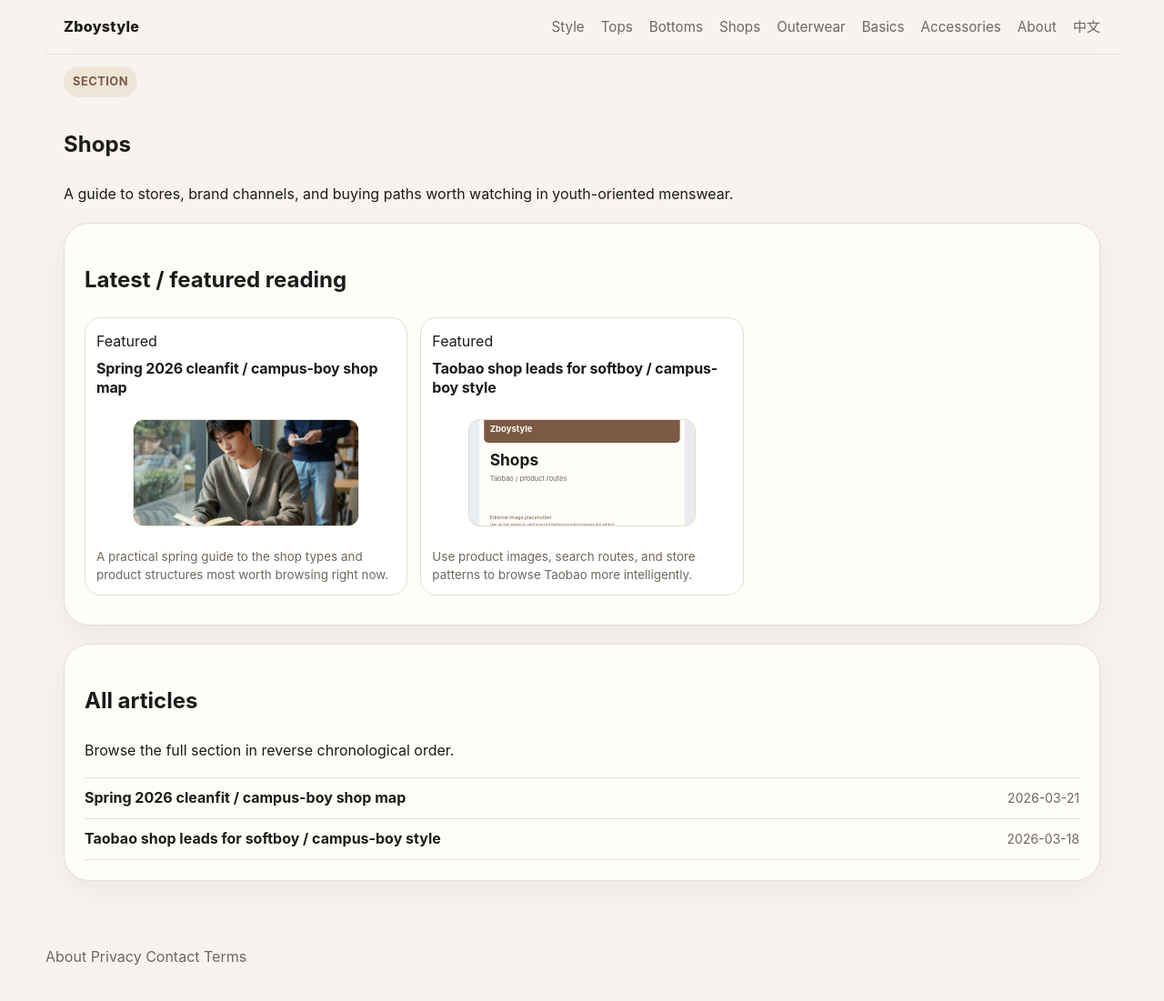
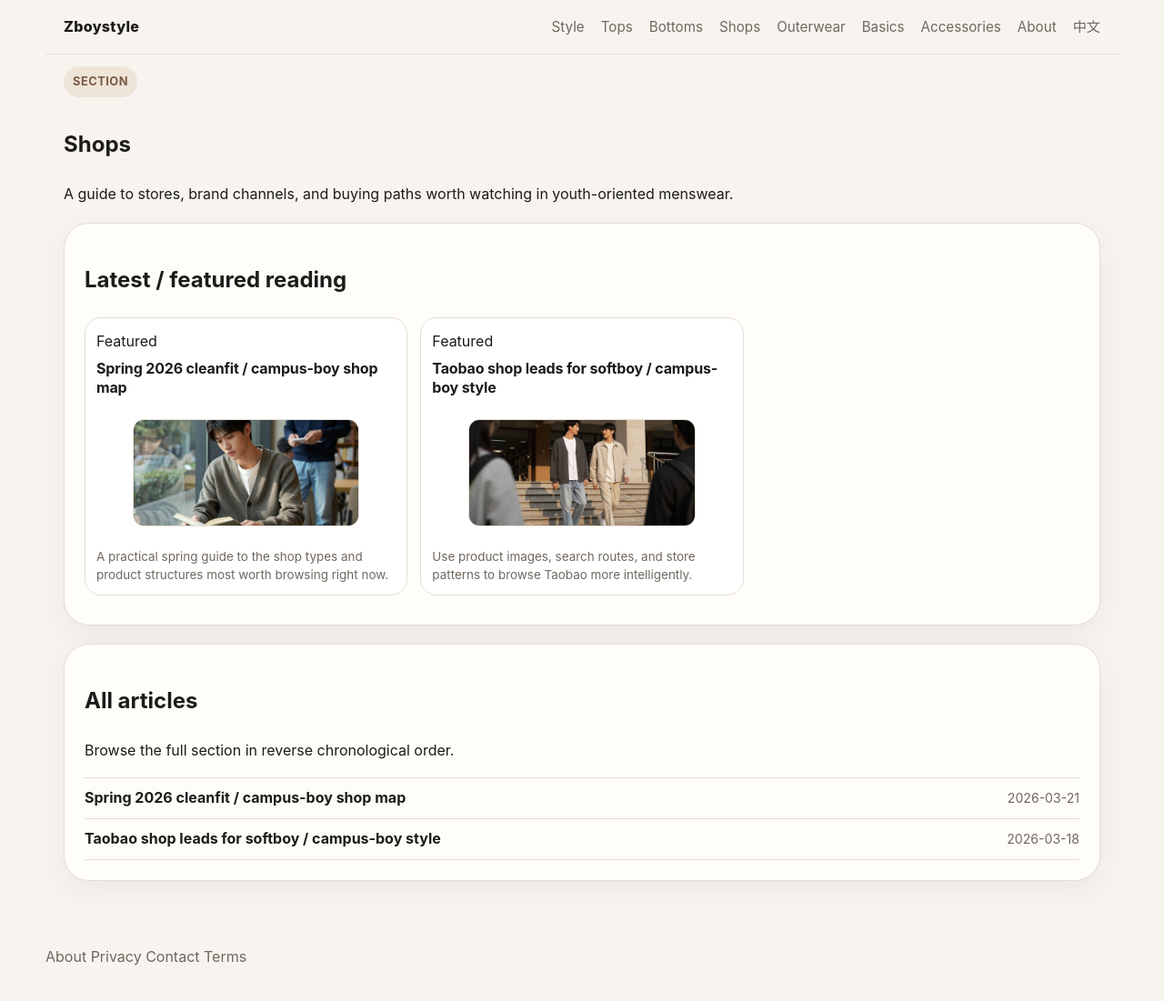
Before and after one commit to qilin-agent/zboystyle, a Jekyll site: the page built from _en_section_index/shop.html, in a window 1280 px wide and 1116 px high. Shown: the top 1101 px of the window at 91% size. Built offline with Jekyll 4.4.1, drawn with Linux system fonts in a browser that asks for light colours.

```diff
--- a/_en_shop/taobao-softboy-shops.html
+++ b/_en_shop/taobao-softboy-shops.html
@@ -13,7 +13,7 @@ updated: 2026-03-18
 featured: true
 index_title: "Taobao shop leads for softboy / campus-boy style"
 index_description: "Use product images, search routes, and store patterns to browse Taobao more intelligently."
-thumbnail_image: "../../assets/img/generated/shop-taobao.svg"
+thumbnail_image: "../../assets/img/task-generated/zboystyle/college-boy-style-hero-01.jpg"
 thumbnail_alt: "Taobao softboy menswear shop guide"
 ---
 <span class="eyebrow">Shops / Platform mining</span>
--- a/_zh_shop/taobao-softboy-shops.html
+++ b/_zh_shop/taobao-softboy-shops.html
@@ -13,7 +13,7 @@ updated: 2026-03-18
 featured: true
 index_title: "淘宝 softboy / 男大风店铺起点"
 index_description: "从价格带、商品图到搜索入口，给 softboy 与男大风一个更实用的店铺地图。"
-thumbnail_image: "../../assets/img/generated/shop-taobao.svg"
+thumbnail_image: "../../assets/img/task-generated/zboystyle/college-boy-style-hero-01.jpg"
 thumbnail_alt: "淘宝 softboy 男装店铺导览"
 ---
 <span class="eyebrow">店铺 / 平台挖掘</span>
```
Also changed, not shown: _zh_accessories/silver-wire-glasses-cleanfit-guide.html (+1 -1 lines), _zh_bottoms/light-wash-wide-leg-jeans-guide.html (+1 -1 lines), assets/img/generated/accessories-canvas-bag.svg (deleted), assets/img/generated/outerwear-light-jacket-campus-detail.svg (deleted), assets/img/generated/outerwear-light-jacket-campus-hero.svg (deleted), assets/img/generated/shop-taobao.svg (deleted), assets/img/generated/tops-blue-striped-shirt-guide.svg (deleted).
